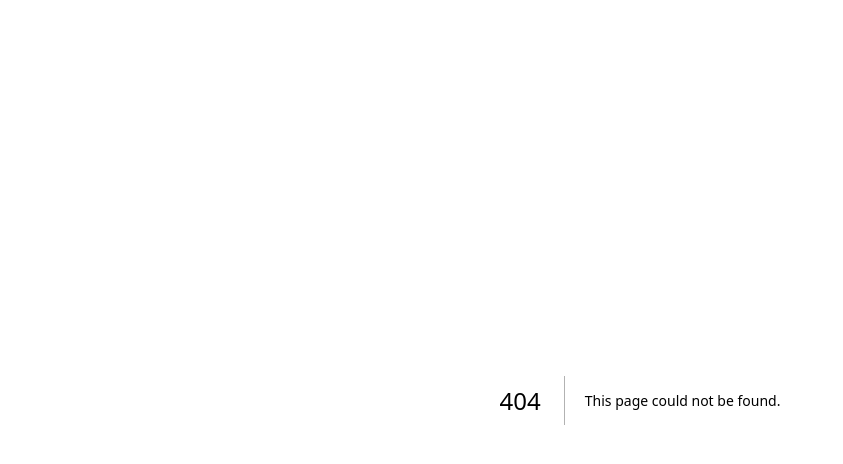
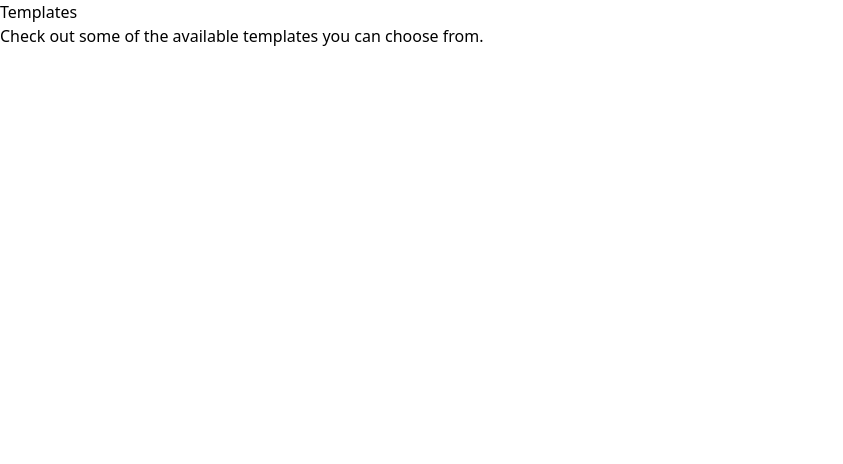
Before and after one commit to SageKyle/tenbits, a Next.js app in the folder frontend/: page /templates in a window 1280 px wide. Before the commit this address had no page. Shown: the top 464 px of the page, without its empty margins (0-843 px from the left). Built offline with nearby package versions, Linux system fonts and the light colour scheme.

Commit message:
add index route for listing templates

```diff
--- a/frontend/src/components/Navbar.jsx
+++ b/frontend/src/components/Navbar.jsx
@@ -36,7 +36,7 @@ export default function Navbar() {
 						<Link href={'/services'}>Services</Link>
 					</li>
 					<li className="hover:underline transition-all duration-200 ease-in-out">
-						<Link href={'/e-store'}>e-Store</Link>
+						<Link href={'/templates'}>Templates</Link>
 					</li>
 					<li className="hover:underline transition-all duration-200 ease-in-out">
 						<Link href={'/contact'}>Contact</Link>
--- /dev/null
+++ b/frontend/src/pages/templates/index.jsx
@@ -0,0 +1,16 @@
+import Link from 'next/link'
+
+export default function Templates() {
+	return (
+		<section role="main" aria-label="e-store templates page">
+			<h1>Templates</h1>
+			<p>Check out some of the available templates you can choose from.</p>
+			<section
+				className="grid grid-cols-[repeat(auto-fit,_minmax(20rem,1fr))] gap-8 my-12"
+				aria-label="templates container"
+			>
+				<Link href={'/'}></Link>
+			</section>
+		</section>
+	)
+}
--- a/package.json
+++ b/package.json
@@ -4,7 +4,10 @@
 	"description": "",
 	"main": "index.js",
 	"scripts": {
-    "test": "echo \"Error: no test specified\" && exit 1"
+		"test": "echo \"Error: no test specified\" && exit 1",
+		"start": "node backend/server.js",
+		"serve": "nodemon backend/server.js",
+		"client": "npm run dev --prefix frontend"
 	},
 	"keywords": [],
 	"author": "",
```
Also changed, not shown: 1 other file (tests, documents, lock files or other folders). Lines whose indentation alone changed are shown as unchanged.
